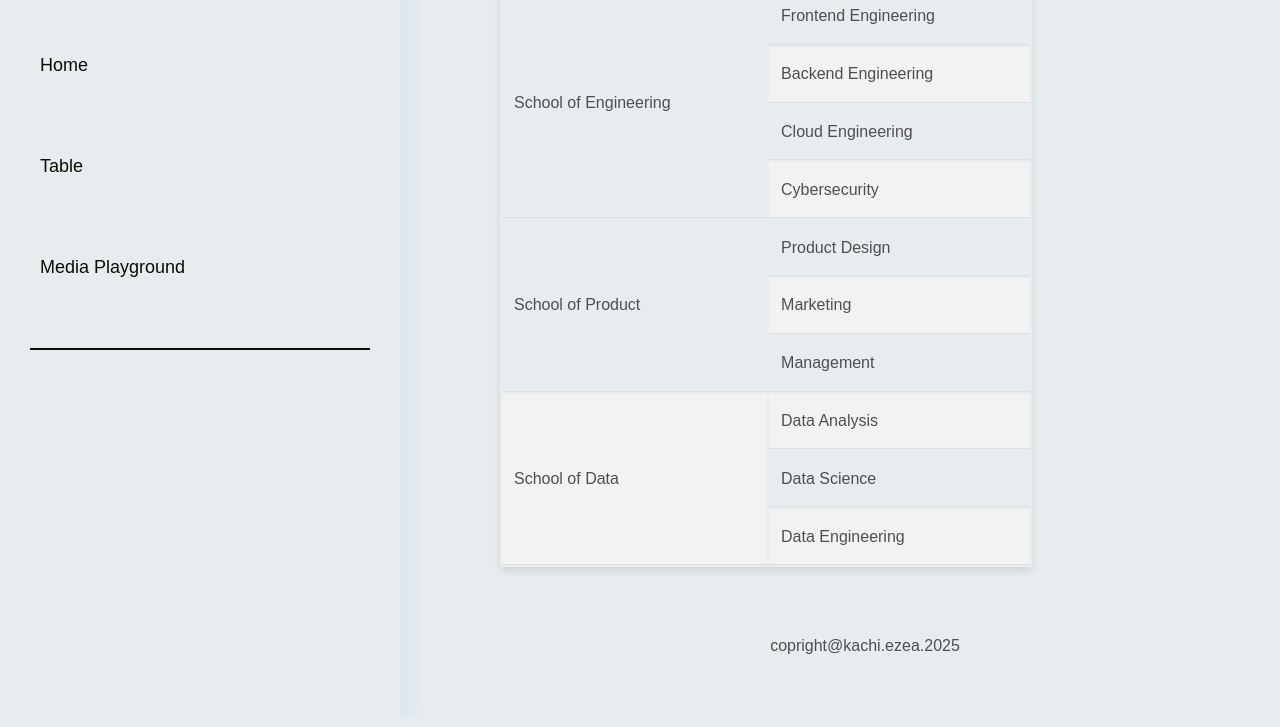
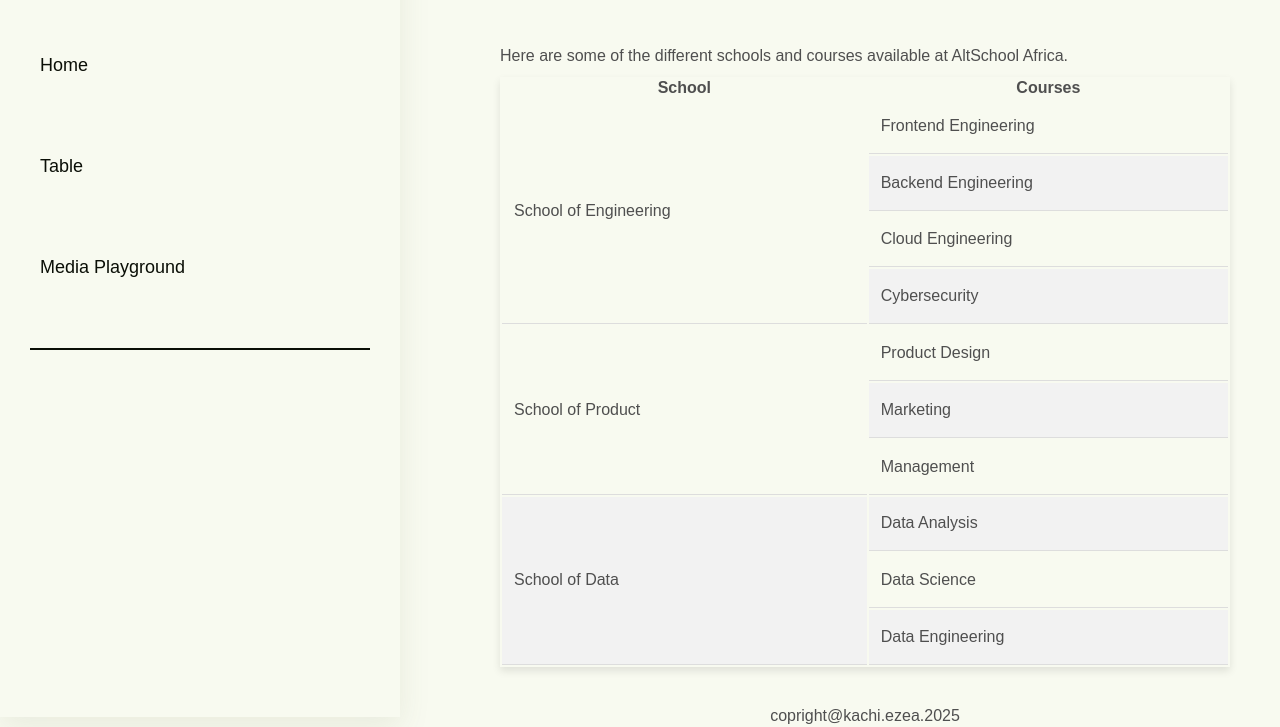
Before and after one commit to kachi33/altschool-HTML, a plain HTML site: page assignment-2/table.html in a window 1280 px wide. Shown: the part 83-810 px from the top of the page. Drawn offline with Linux system fonts and the light colour scheme.

Commit message:
chore: layout and structure change to page title and .main_container

```diff
--- a/assignment-2/table.css
+++ b/assignment-2/table.css
@@ -1,4 +1,3 @@
-/* General Styles */
 * {
   box-sizing: border-box;
   margin: 0;
@@ -7,7 +6,7 @@
 
 body {
   font-family: "Josefin Sans", sans-serif;
-  background-color: #e7ecef;
+  background-color: #f8faf0;
 }
 
 main {
@@ -22,11 +21,11 @@ main {
   width: 100%;
   min-height: 100vh;
   max-height: 100vh;
-  background-color: #e7ecef;
-  box-shadow: 0px 10px 30px rgb(0, 126, 167, 0.1);
+  background-color: #f8faf0;
+  box-shadow: 0px 10px 30px rgba(96, 108, 56, 0.1);
 }
 
- .nav_title {
+.nav_title {
   text-align: center;
   margin-top: 20px;
   font-size: 24px;
@@ -73,19 +72,17 @@ main {
   padding-left: 100px;
   padding-right: 50px;
   display: grid;
-  grid-template-rows: 5fr 1fr;
-  gap: 30px;
+  grid-template-rows: 80px 30px auto 50px;
   color: #4f4f4f;
 }
 
 table {
-
   box-shadow: 0 4px 8px rgba(0, 0, 0, 0.1);
 }
 
 td {
-    padding: 12px;
-    border-bottom: 1px solid #ddd;
+  padding: 12px;
+  border-bottom: 1px solid #ddd;
 }
 
 tbody tr:nth-child(even) {
@@ -96,5 +93,4 @@ footer {
   text-align: center;
   padding: 20px;
   margin-top: 20px;
-  grid-column: span 2;
 }
--- a/assignment-2/table.html
+++ b/assignment-2/table.html
@@ -3,7 +3,7 @@
   <head>
     <meta charset="UTF-8">
     <meta name="viewport" content="width=device-width, initial-scale=1.0">
-    <title>AltSchool Africa Courses and Schools</title>
+    <title>AltSchool | Courses - Schools</title>
     <link rel="stylesheet" href="table.css">
   </head>
   <body>
@@ -20,6 +20,8 @@
       </section>
 
       <section class="main_container">
+        <h1>AltSchool Courses and Schools</h1>
+        <p>Here are some of the different schools and courses available at AltSchool Africa.</p>
         <table>
           <thead>
             <tr>
```
Also changed, not shown: 2 other files.
